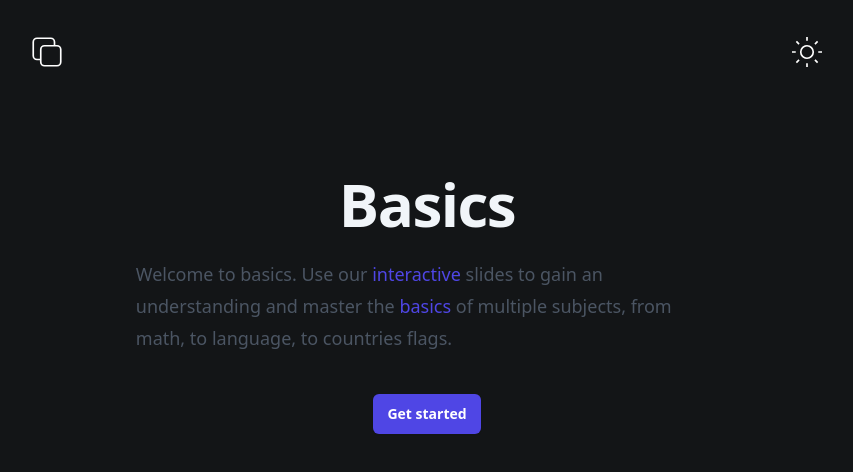
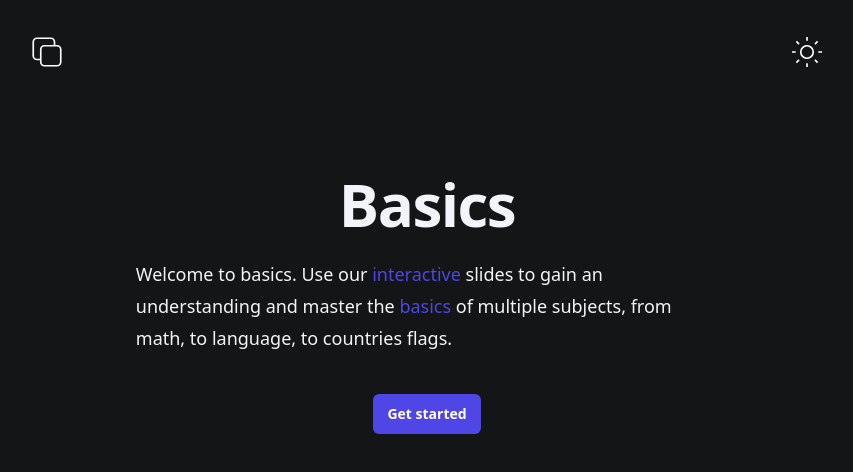
Before and after one commit to DaraghColl/basics, a React (Vite) app: page / in a window 1280 px wide. Shown: the top 472 px of the page, without its empty margins (213-1066 px from the left). Built offline with nearby package versions, Linux system fonts and the light colour scheme.

Commit message:
feat: update landing paragraph text color

```diff
--- a/src/pages/landing/landing.tsx
+++ b/src/pages/landing/landing.tsx
@@ -7,7 +7,7 @@ const Landing: FC = () => {
       <h1 className="text-4xl font-bold tracking-tight text-primary-dark dark:text-primary-light sm:text-6xl ">
         Basics
       </h1>
-      <p className="mt-6 text-lg leading-8 text-gray-600 md:max-w-[70%]">
+      <p className="mt-6 text-lg leading-8 text-gray-600 dark:text-gray-100 md:max-w-[70%]">
         Welcome to basics. Use our <span className="text-indigo-600">interactive</span> slides to gain an understanding
         and master the <span className="text-indigo-600">basics</span> of multiple subjects, from math, to language, to
         countries flags.
```
